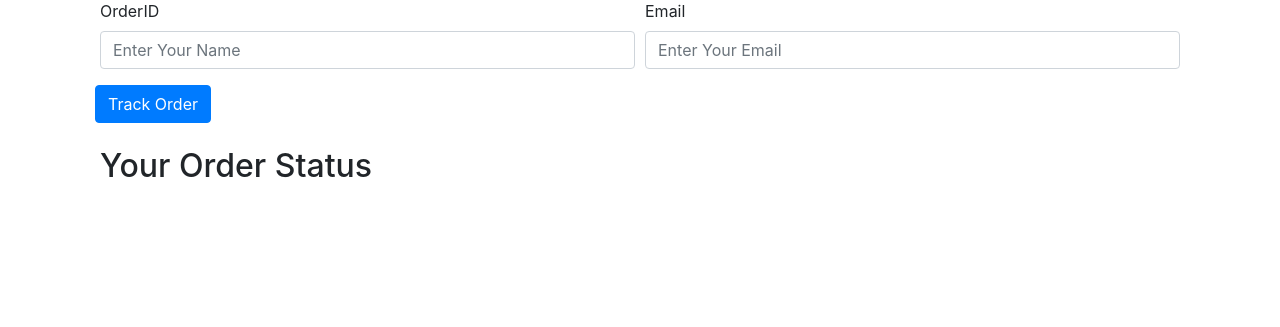
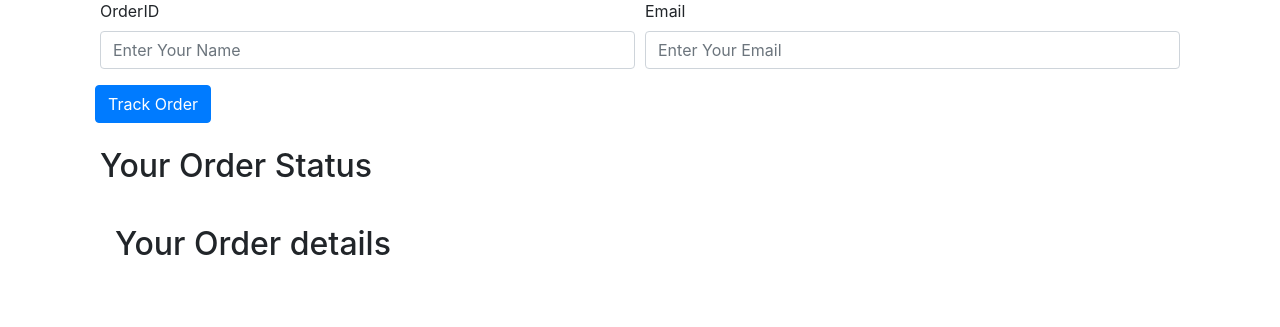
Before and after one commit to abhishekp6/Rapidcart, a Django app: page /shop/tracker/ in a window 1280 px wide. Shown: the part 174-501 px from the top of the page. Run offline with Django 3.2, Linux system fonts and the light colour scheme; some libraries are stand-ins or nearby versions.

Commit message:
Modified tracker

```diff
--- a/shop/templates/shop/index.html
+++ b/shop/templates/shop/index.html
@@ -65,6 +65,7 @@
                       <div class="card-body">
                         <h5 class="card-title" id="namepr{{i.id}}">{{i.product_name}}</h5>
                         <p class="card-text">{{i.desc|slice:"0.53"}}.....</p>
+                        <h6 class="card-title">Price.<span id="pricepr{{i.id}}">{{i.price}}</span></h6>
                          <span id="divpr{{i.id}}" class="divpr">
                         <button id="pr{{i.id}}" class="btn btn-primary cart">Add To Cart</button>
                          </span>
@@ -122,7 +123,8 @@
       {
           qty = 1;
           name = document.getElementById('name'+idstr).innerHTML;
-          cart[idstr] = [qty, name];
+          price = document.getElementById('price'+idstr).innerHTML;
+          cart[idstr] = [qty, name, parseInt(price)];
       }
   updatecart(cart)
   });
--- a/shop/templates/shop/tracker.html
+++ b/shop/templates/shop/tracker.html
@@ -26,10 +26,16 @@
     <div class="col my-4">
         <h2>Your Order Status</h2>
         <div class="my-3">
-            <ul class="list-group">
-
+            <ul class="list-group" id="items">
             </ul>
           </div>
+
+    <div class="col my-4">
+        <h2>Your Order details</h2>
+        <div class="my-3">
+            <ul class="list-group" id="citems">
+            </ul>
+        </div>
 
     </div>
 </div>
@@ -56,7 +62,8 @@ $.ajax({
 
 .done(function(data){
     console.log(data)
-    updates = JSON.parse(data);
+    data = JSON.parse(data);
+    updates = data[0];
     if(updates.length>0 & updates!={})
     {
         for(i=0;i<updates.length;i++){
@@ -78,6 +85,23 @@ $.ajax({
         $('#items').append(mystr);
 
     }
+
+//Fill in the order details
+cart = JSON.parse(data[1]);
+console.log(cart);
+for(item in cart){
+  var name = cart[item][1];
+  var qty = cart[item][0];
+  console.log(name);
+  console.log(qty);
+  mystr = `<li class="list-group-item d-flex justify-content-between align-items-center">
+                ${name}
+                <span class="badge badge-primary badge-pill">${qty}</span>
+                </li>`
+
+  $('#citems').append(mystr);
+
+}
 });
 event.preventDefault();
 })
--- a/shop/views.py
+++ b/shop/views.py
@@ -50,7 +50,7 @@ def tracker(request):
                 updates = []
                 for item in update:
                     updates.append({'text':item.update_desc, 'time':item.timestamp})
-                    response = json.dumps(updates, default=str)
+                    response = json.dumps([updates, order[0].items_json], default=str)
                     return HttpResponse(response)
             else:
                 return HttpResponse('{}')
```
Also changed, not shown: shop/templates/shop/checkout.html (+11 -4 lines).
